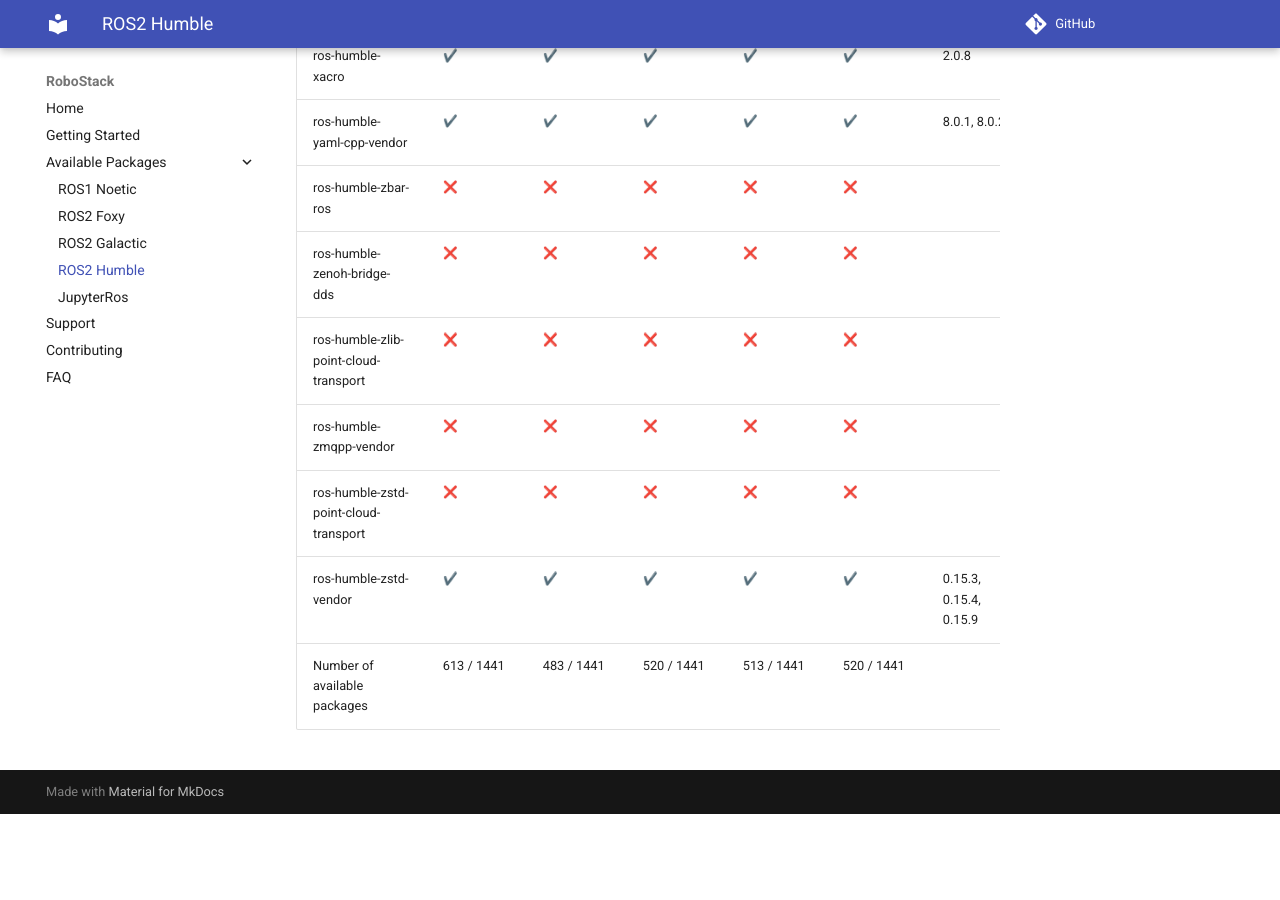
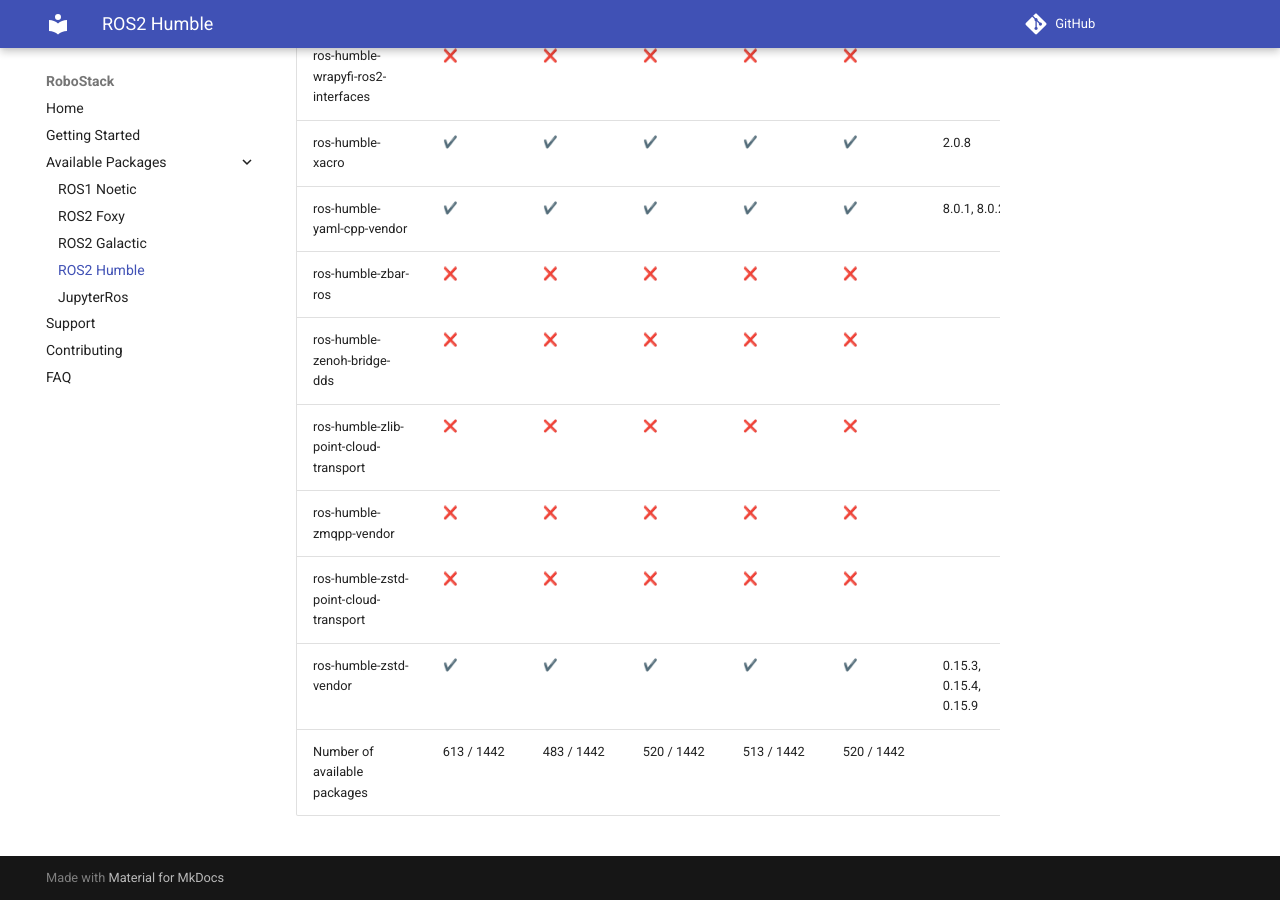
Before and after one commit to RoboStack/robostack.github.io, an MkDocs documentation site: the page built from docs/humble.md, in a window 1280 px wide and 900 px high, scrolled down 110993 px. Built offline with MkDocs 1.6.1 and Material for MkDocs 9.7.7, drawn with Linux system fonts in a browser that asks for light colours; emoji names are drawn with the system emoji font; comment, search, counter and statistics services are not loaded; before the commit the page ends 111807 px from its top, so only the background shows below that; some of the changed text lies outside the part shown.

Commit message:
Update tables

```diff
--- a/docs/humble.md
+++ b/docs/humble.md
@@ -1441,4 +1442,4 @@
 | ros-humble-zmqpp-vendor | :x: { data-sort='0' } | :x: { data-sort='0' } | :x: { data-sort='0' } | :x: { data-sort='0' } | :x: { data-sort='0' } |   |
 | ros-humble-zstd-point-cloud-transport | :x: { data-sort='0' } | :x: { data-sort='0' } | :x: { data-sort='0' } | :x: { data-sort='0' } | :x: { data-sort='0' } |   |
 | ros-humble-zstd-vendor | :heavy_check_mark: { data-sort='1' } | :heavy_check_mark: { data-sort='1' } | :heavy_check_mark: { data-sort='1' } | :heavy_check_mark: { data-sort='1' } | :heavy_check_mark: { data-sort='1' } | 0.15.3, 0.15.4, 0.15.9  |
-| Number of available packages |  613 / 1441 | 483 / 1441 | 520 / 1441 | 513 / 1441 | 520 / 1441 |
+| Number of available packages |  613 / 1442 | 483 / 1442 | 520 / 1442 | 513 / 1442 | 520 / 1442 |
```
Also changed, not shown: other parts of docs/humble.md (+1 -0 lines).
